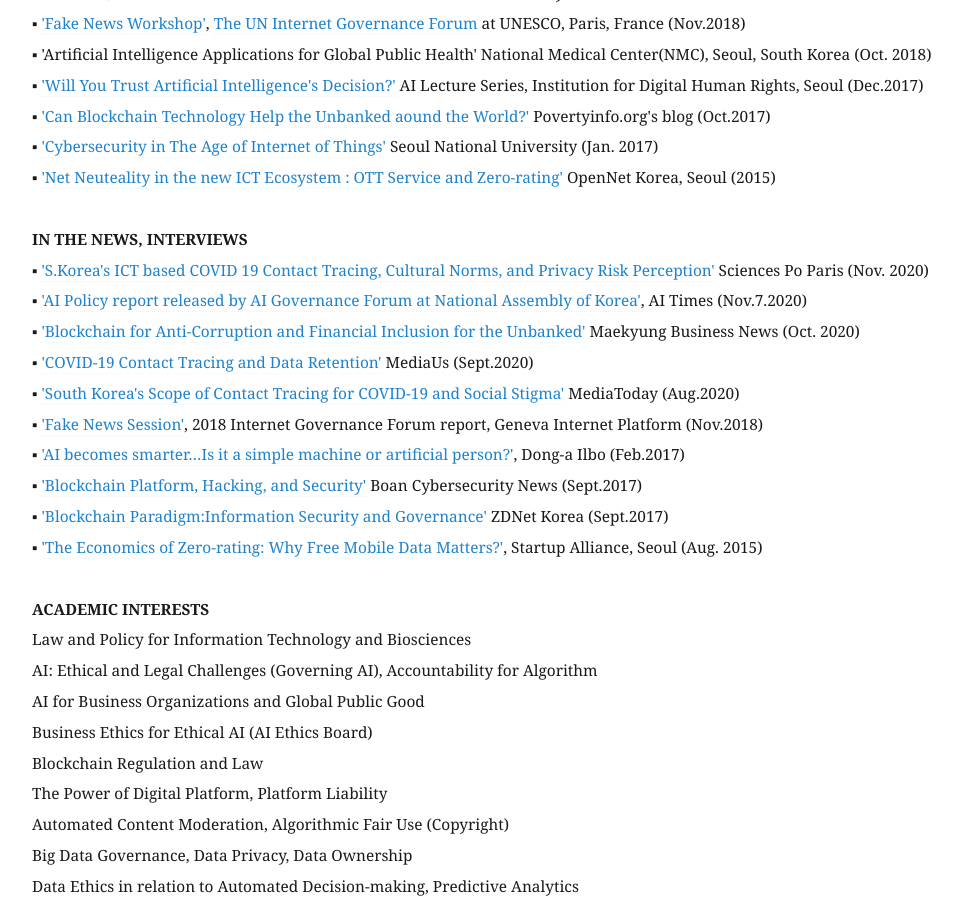
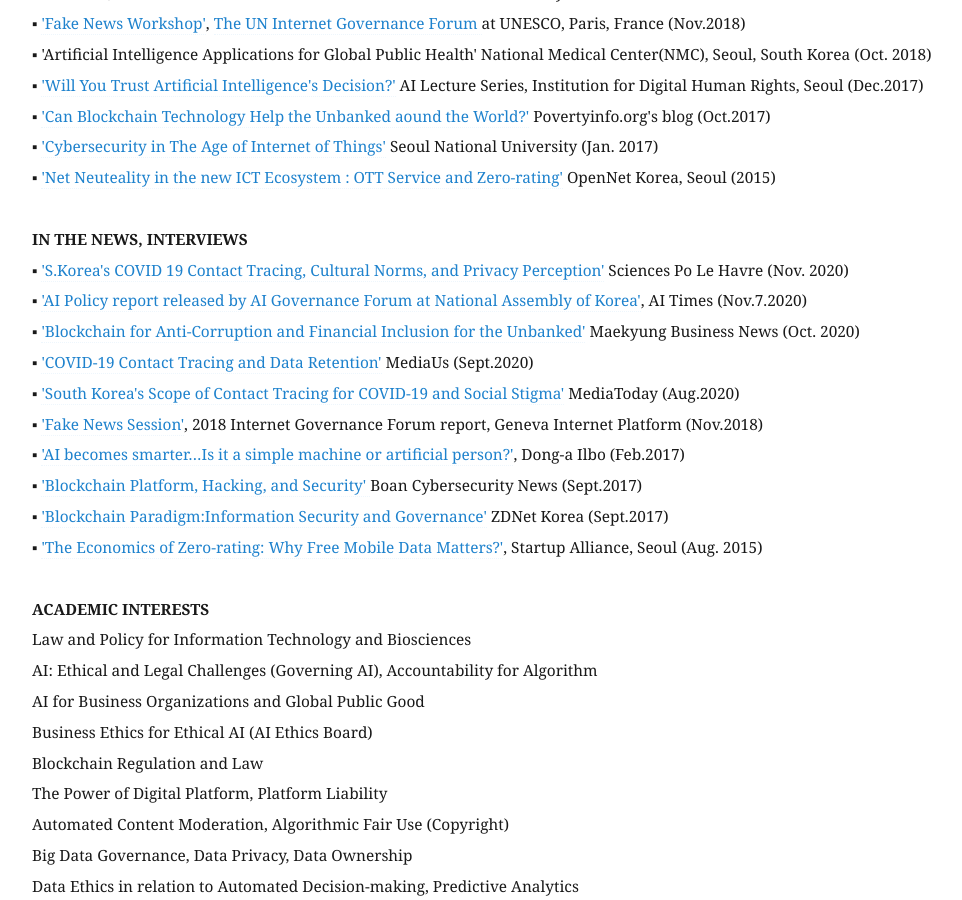
Before and after one commit to eunchangchoi/eunchangchoi.github.io, a Jekyll site: the page built from index.md, in a window 1280 px wide and 900 px high, scrolled down 3747 px. Shown: the whole window, without its empty margins (68-1030 px from the left). Built offline with Jekyll 4.4.1, drawn with Linux system fonts in a browser that asks for light colours.

Commit message:
Update index.md

```diff
--- a/index.md
+++ b/index.md
@@ -81,7 +81,7 @@
 ▪ <a href="https://opennet.or.kr/wp-content/uploads/2015/08/발표자료-Net-Neutrality-OTT-Zero-ratinghandout-2015812-.pdf">'Net Neuteality in the new ICT Ecosystem : OTT Service and Zero-rating'</a> OpenNet Korea, Seoul (2015) <br>
   <br>
  <strong> IN THE NEWS, INTERVIEWS</strong> <br>
-▪ <a href="https://soundcloud.com/zion-lee-310060380/digikorea#t=22:52"> 'S.Korea's ICT based COVID 19 Contact Tracing, Cultural Norms, and Privacy Risk Perception'</a> Sciences Po Paris (Nov. 2020) <br>
+▪ <a href="https://soundcloud.com/zion-lee-310060380/digikorea#t=22:52"> 'S.Korea's COVID 19 Contact Tracing, Cultural Norms, and Privacy Perception'</a> Sciences Po Le Havre (Nov. 2020) <br>
 ▪ <a href="http://www.aitimes.com/news/articleView.html?idxno=133368"> 'AI Policy report released by AI Governance Forum at National Assembly of Korea'</a>, AI Times (Nov.7.2020)<br>
 ▪ <a href="https://www.mk.co.kr/news/economy/view/2020/10/1097127/">'Blockchain for Anti-Corruption and Financial Inclusion for the Unbanked'</a> Maekyung Business News (Oct. 2020)<br>
 ▪ <a href="http://www.mediaus.co.kr/news/articleView.html?idxno=192351"> 'COVID-19 Contact Tracing and Data Retention'</a> MediaUs (Sept.2020) <br>
```
